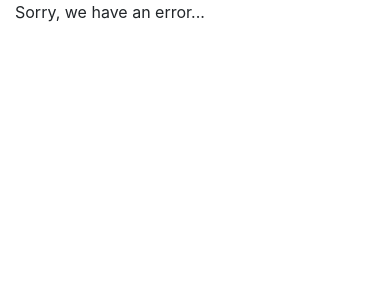
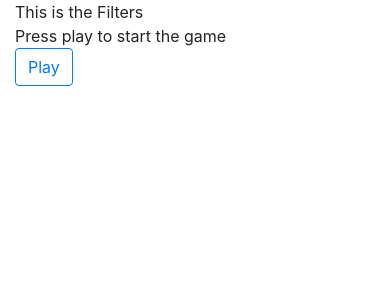
Before and after one commit to Feralamillo/sw-game, a React (Create React App) app: page / in a window 390 px wide. Shown: the top 300 px of the page. Built offline with nearby package versions, Linux system fonts and the light colour scheme; no server answers.

Commit message:
feat(play functionality): trigger API call from button
Includes the functionality to trigger from the button and the loader before showing.

```diff
--- a/public/index.html
+++ b/public/index.html
@@ -8,7 +8,7 @@
 
     <!-- Bootstrap -->
     <link rel="stylesheet" href="https://stackpath.bootstrapcdn.com/bootstrap/4.3.1/css/bootstrap.min.css" integrity="sha384-ggOyR0iXCbMQv3Xipma34MD+dH/1fQ784/j6cY/iJTQUOhcWr7x9JvoRxT2MZw1T" crossorigin="anonymous">
-    <script src="https://stackpath.bootstrapcdn.com/bootstrap/4.3.1/js/bootstrap.min.js" integrity="sha384-JjSmVgyd0p3pXB1rRibZUAYoIIy6OrQ6VrjIEaFf/nJGzIxFDsf4x0xIM+B07jRM" crossorigin="anonymous"></script>
+
     <!--
       manifest.json provides metadata used when your web app is installed on a
       user's mobile device or desktop. See https://developers.google.com/web/fundamentals/web-app-manifest/
@@ -38,5 +38,10 @@
       To begin the development, run `npm start` or `yarn start`.
       To create a production bundle, use `npm run build` or `yarn build`.
     -->
+    <!-- Optional JavaScript -->
+    <!-- jQuery first, then Popper.js, then Bootstrap JS -->
+    <script src="https://code.jquery.com/jquery-3.3.1.slim.min.js" integrity="sha384-q8i/X+965DzO0rT7abK41JStQIAqVgRVzpbzo5smXKp4YfRvH+8abtTE1Pi6jizo" crossorigin="anonymous"></script>
+    <script src="https://cdnjs.cloudflare.com/ajax/libs/popper.js/1.14.7/umd/popper.min.js" integrity="sha384-UO2eT0CpHqdSJQ6hJty5KVphtPhzWj9WO1clHTMGa3JDZwrnQq4sF86dIHNDz0W1" crossorigin="anonymous"></script>
+    <script src="https://stackpath.bootstrapcdn.com/bootstrap/4.3.1/js/bootstrap.min.js" integrity="sha384-JjSmVgyd0p3pXB1rRibZUAYoIIy6OrQ6VrjIEaFf/nJGzIxFDsf4x0xIM+B07jRM" crossorigin="anonymous"></script>
   </body>
 </html>
--- a/src/components/sw-board.tsx
+++ b/src/components/sw-board.tsx
@@ -6,7 +6,8 @@ import { cardData } from '../core/types';
 import './components.css';
 
 export interface Props {
-  cardData: Array<cardData>
+  cardData: Array<cardData> | undefined;
+  loading: boolean;
 }
 
 /**
@@ -14,12 +15,38 @@ export interface Props {
  */
 export class SWBoard extends React.Component<Props>{
   public render() {
-    const { cardData } = this.props;
+    const { cardData, loading } = this.props;
+
+    if(!cardData && !loading) {
+      return (
+        <div className="container h-100">
+          <div className="row justify-content-md-center">
+            Press play to start the game
+          </div>
+        </div>
+      )
+    }
+
+    if (!cardData) {
+      return (
+        <div className="container h-100">
+          <div className="row justify-content-md-center">
+          <div className="d-flex justify-content-center">
+            <div className="spinner-border" role="status">
+              <span className="sr-only">Loading...</span>
+            </div>
+          </div>
+          </div>
+        </div>
+      )
+    }
 
     return (
-      <div className="sw-board">
-        <SWCard cardData={cardData[0]} />
-        <SWCard cardData={cardData[1]} />
+      <div className="container">
+        <div className="row justify-content-md-center">
+          <SWCard cardData={cardData[0]} />
+          <SWCard cardData={cardData[1]} />
+        </div>
       </div>
     );
   }
--- a/src/components/sw-card.tsx
+++ b/src/components/sw-card.tsx
@@ -3,7 +3,7 @@ import React from 'react';
 import { cardData } from '../core/types';
 
 export interface Props {
-  cardData: cardData
+  cardData: cardData;
 }
 
 /**
@@ -15,11 +15,13 @@ export class SWCard extends React.Component<Props>{
     const { cardData } = this.props;
 
     return (
-      <div className="card sw-card-rapper">
-        <div className="card-body">
-          <h5 className="card-title">{cardData.name}</h5>
-          <p className="card-text">With a mass of {cardData.mass}kg</p>
-          <a href="http://google.com" className="btn btn-primary">Go somewhere</a>
+      <div className="col-sm">
+        <div className="card sw-card-rapper">
+          <div className="card-body">
+            <h5 className="card-title">{cardData.name}</h5>
+            <p className="card-text">With a mass of {cardData.mass}kg</p>
+            <a href="http://google.com" className="btn btn-primary">Go somewhere</a>
+          </div>
         </div>
       </div>
     );
--- a/src/components/sw-filters.tsx
+++ b/src/components/sw-filters.tsx
@@ -5,8 +5,10 @@ import React from 'react';
  */
 const SWFilters: React.FC = () => {
   return (
-    <div>
-      This is the Filters
+    <div className="container">
+      <div className="row justify-content-md-center">
+        This is the Filters
+      </div>
     </div>
   );
 }
--- a/src/components/sw-game.tsx
+++ b/src/components/sw-game.tsx
@@ -5,7 +5,9 @@ import SWPlay from './sw-play';
 import { cardData } from '../core/types';
 
 export interface Props {
-  cardData: Array<cardData>
+  cardData: Array<cardData> | undefined;
+  triggerButton: () => void;
+  loading: boolean;
 }
 
 /**
@@ -13,14 +15,13 @@ export interface Props {
  */
 export class SWGame extends React.Component<Props>{
   public render(){
-    const { cardData } = this.props;
+    const { cardData, triggerButton, loading } = this.props;
 
     return (
       <div>
-        Stary
         <SWFilters />
-        <SWBoard cardData={cardData} />
-        <SWPlay />
+        <SWBoard cardData={cardData} loading={loading} />
+        <SWPlay triggerButton={triggerButton} />
       </div>
     );
   }
--- a/src/components/sw-play.tsx
+++ b/src/components/sw-play.tsx
@@ -1,14 +1,30 @@
 import React from 'react';
+
+export interface Props {
+  triggerButton: () => void;
+}
 
 /**
  * Component to trigger the play game
  */
-const SWPlay: React.FC = () => {
-  return (
-    <div>
-      This is the Play
-    </div>
-  );
+export class SWPlay extends React.Component<Props>{
+  public render() {
+    const { triggerButton } = this.props;
+
+    return (
+      <div className="container">
+        <div className="row justify-content-md-center">
+          <button
+            type="button"
+            className="btn btn-outline-primary"
+            onClick={triggerButton}
+          >
+            Play
+          </button>
+        </div>
+      </div>
+    );
+  }
 }
 
 export default SWPlay;
--- a/src/containers/sw-container.tsx
+++ b/src/containers/sw-container.tsx
@@ -6,7 +6,8 @@ import { cardData } from '../core/types';
 import { getRandomIntInclusive } from '../utils/utils';
 
 export interface State {
-  cardData: Array<cardData> | null;
+  cardData: Array<cardData> | undefined;
+  loading: boolean;
 }
 /**
  * Handles the API Call
@@ -16,37 +17,34 @@ class SWContainer extends React.Component<{}, State> {
   constructor(props: {}) {
     super(props);
     this.state = {
-      cardData: null
+      cardData: undefined,
+      loading: false
     };
   }
 
-  public componentDidMount() {
-    this.handleAPICall();
-  }
-
   public render() {
-    const { cardData } = this.state;
-
-    if (!cardData) {
-      return (
-        <div className="container h-100">
-          Sorry, we have an error...
-        </div>
-      )
-    }
+    const { cardData, loading } = this.state;
 
     return (
       <div className="container h-100">
-        StaryContainer
-        <SWGame cardData={cardData} />
+        <SWGame
+          cardData={cardData}
+          triggerButton={this.triggerButton}
+          loading={loading}
+        />
       </div>
     );
   }
 
+  private triggerButton = () => {
+    this.setState({
+      cardData: undefined,
+      loading: true
+    })
+    this.handleAPICall()
+  }
+
   private handleAPICall = async () => {
-
-    // constrain with a min and max number.
-    // ensure not getting the same number.
     // This should go in utils functions
     const num1 = getRandomIntInclusive(1, 87);
     let num2 = getRandomIntInclusive(1, 87);
@@ -54,21 +52,21 @@ class SWContainer extends React.Component<{}, State> {
     while (num1 === num2) {
       num2 = getRandomIntInclusive(1, 87);
     }
-    // until here
 
     try {
-      // Fire a Promise.All to get the 2 request
       const response = await Promise.all([
         axios.get(`https://swapi.co/api/people/${num1}/`),
-        axios.get(`https://swapi.co/api/people/${num2}/`),
-
+        axios.get(`https://swapi.co/api/people/${num2}/`)
       ]);
-      this.setState({
-        cardData: response.map((res) => res.data)
-      });
+      setTimeout(() => {
+        this.setState({
+          cardData: response.map((res) => res.data),
+          loading: false
+        })
+      }, 2000);
     } catch {
       this.setState({
-        cardData: null
+        cardData: undefined
       });
     }
 
```
